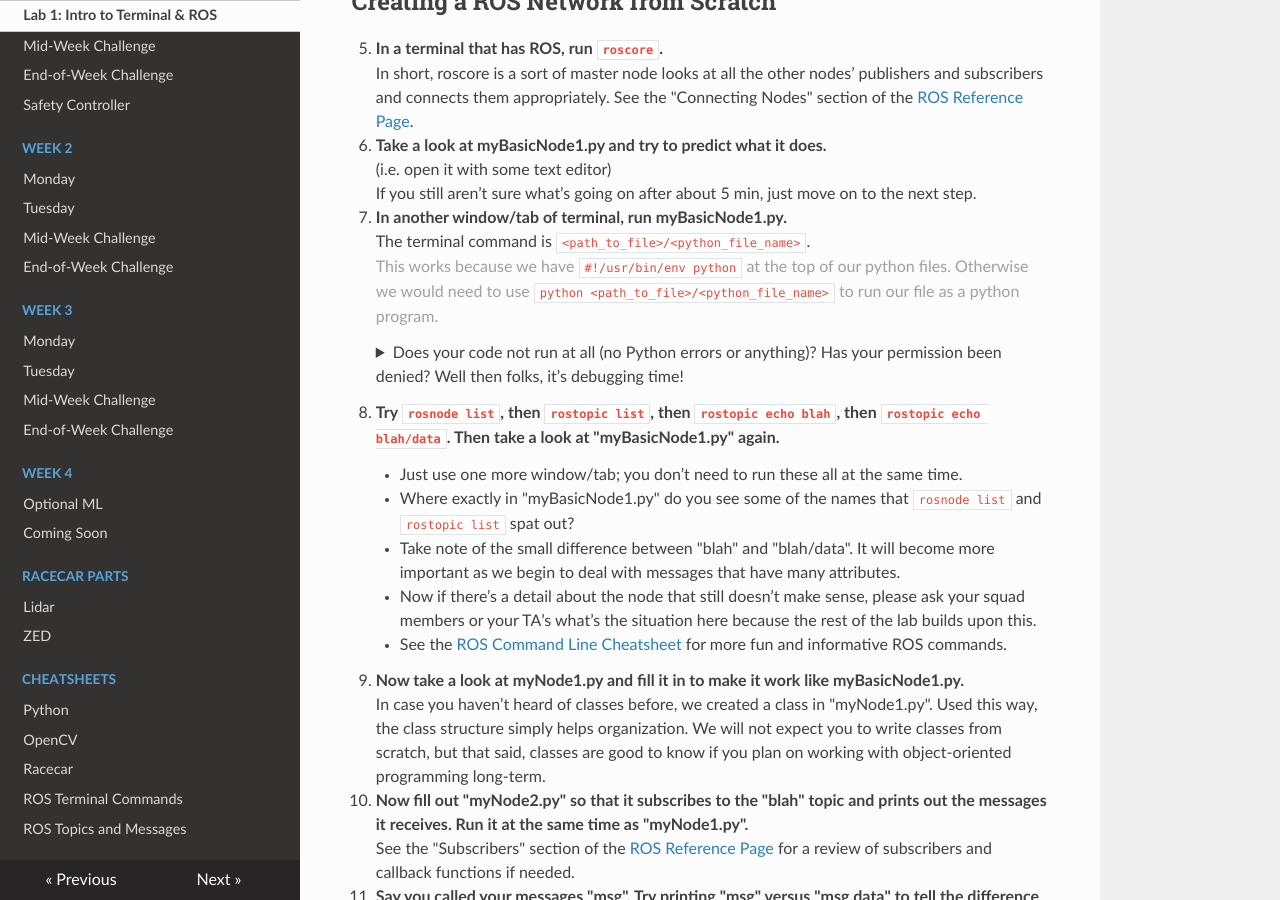
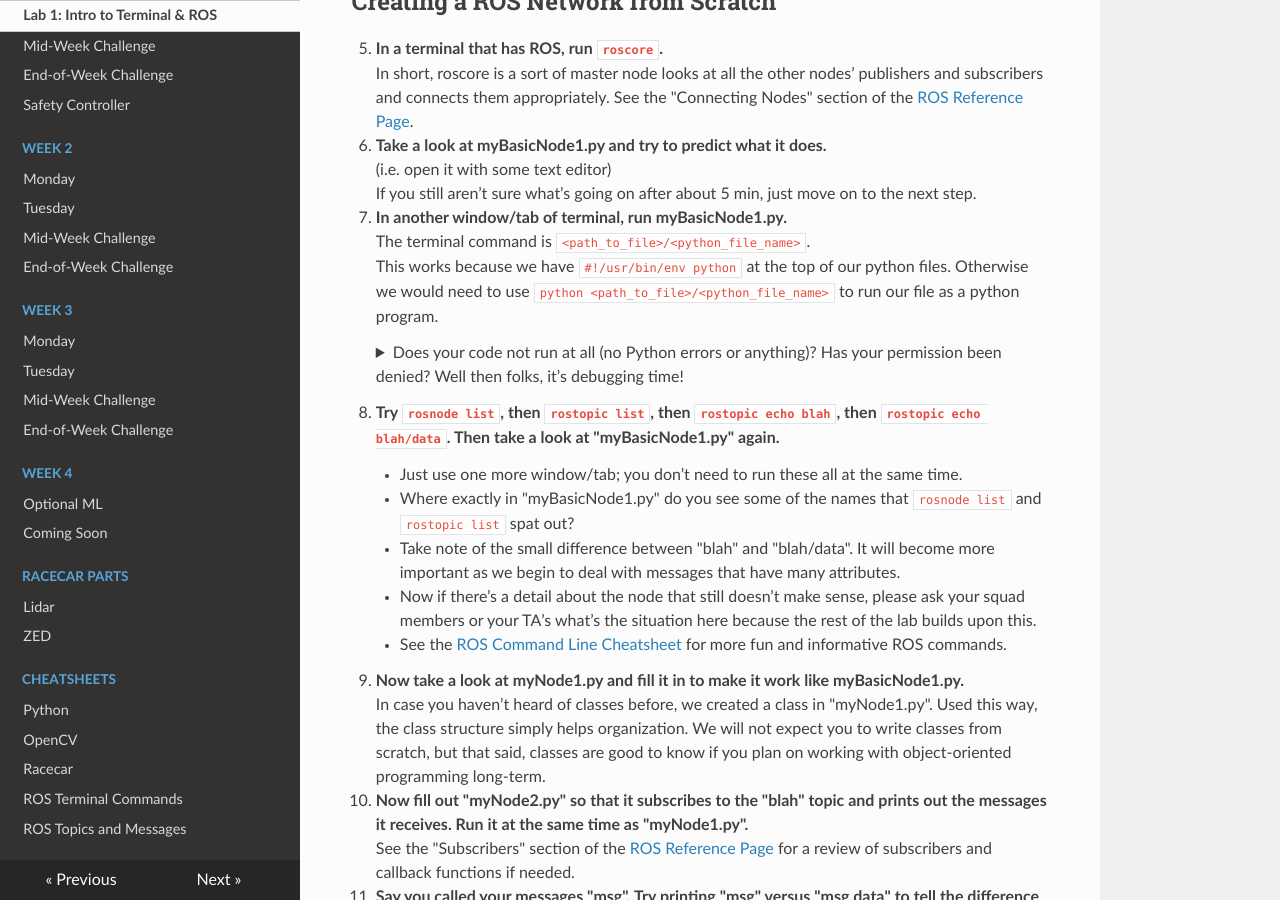
Before and after one commit to ChrisLindland/racecar-website, an MkDocs documentation site: the page built from docs/week1/ROS_lab.md, in a window 1280 px wide and 900 px high, scrolled down 1006 px. Built offline with MkDocs 1.6.1, drawn with Linux system fonts in a browser that asks for light colours; nearby versions of some CDN libraries.

Commit message:
formatting consistency

```diff
--- a/docs/week1/ROS_lab.md
+++ b/docs/week1/ROS_lab.md
@@ -83,7 +83,7 @@ If you still aren’t sure what’s going on after about 5 min, just move on to
 In another window/tab of terminal, run myBasicNode1.py.
 </b><br>
 The terminal command is <code>&#60;path_to_file&#62;/&#60;python_file_name&#62;</code>.<br>
-<font color="A0A0A0">This works because we have <code>#!/usr/bin/env python</code> at the top of our python files. Otherwise we would need to use <code>python &#60;path_to_file&#62;/&#60;python_file_name&#62;</code> to run our file as a python program.</font>
+This works because we have <code>#!/usr/bin/env python</code> at the top of our python files. Otherwise we would need to use <code>python &#60;path_to_file&#62;/&#60;python_file_name&#62;</code> to run our file as a python program.
 <details><summary>
 Does your code not run at all (no Python errors or anything)? Has your permission been denied? Well then folks, it’s debugging time!
 </summary>
```
